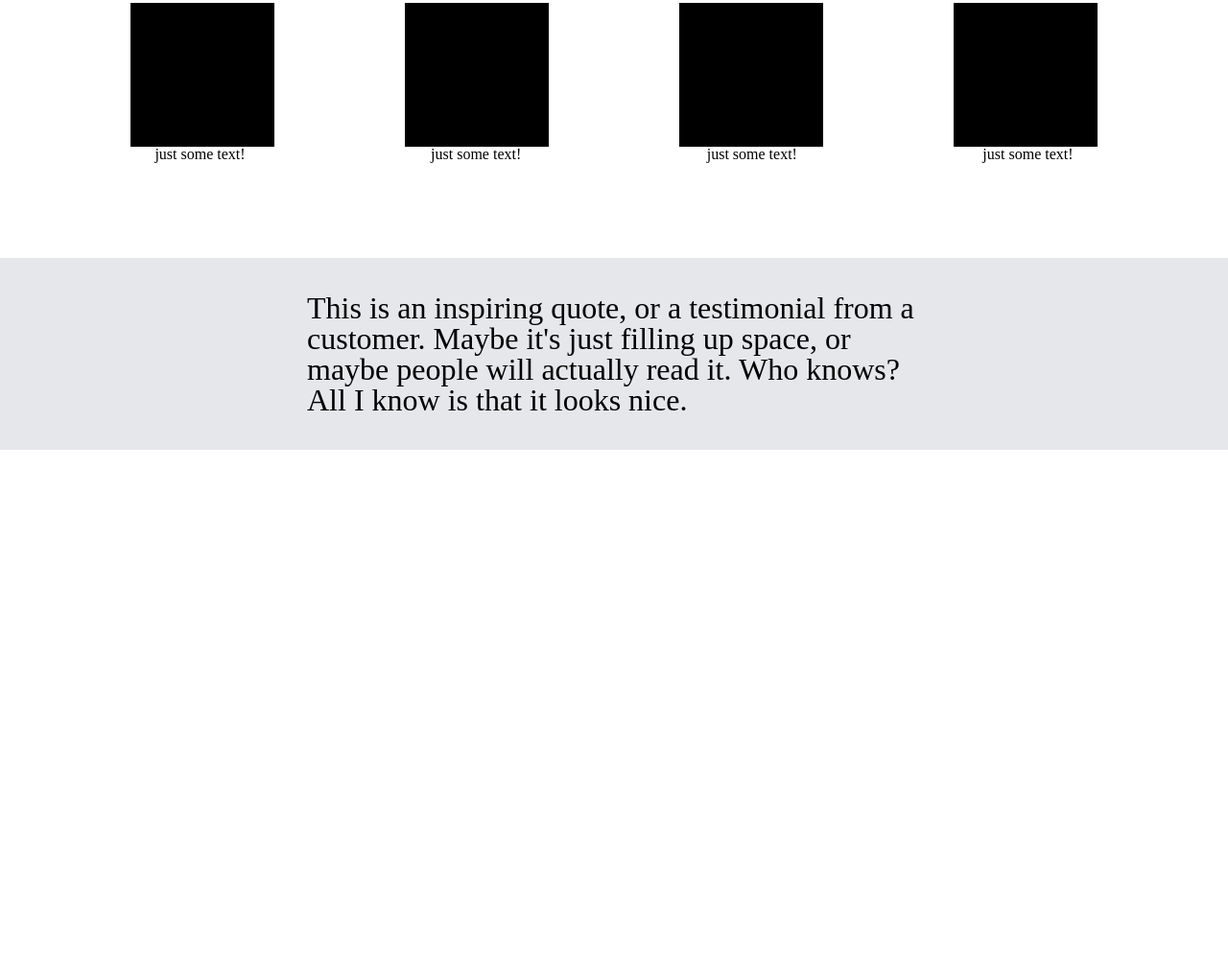
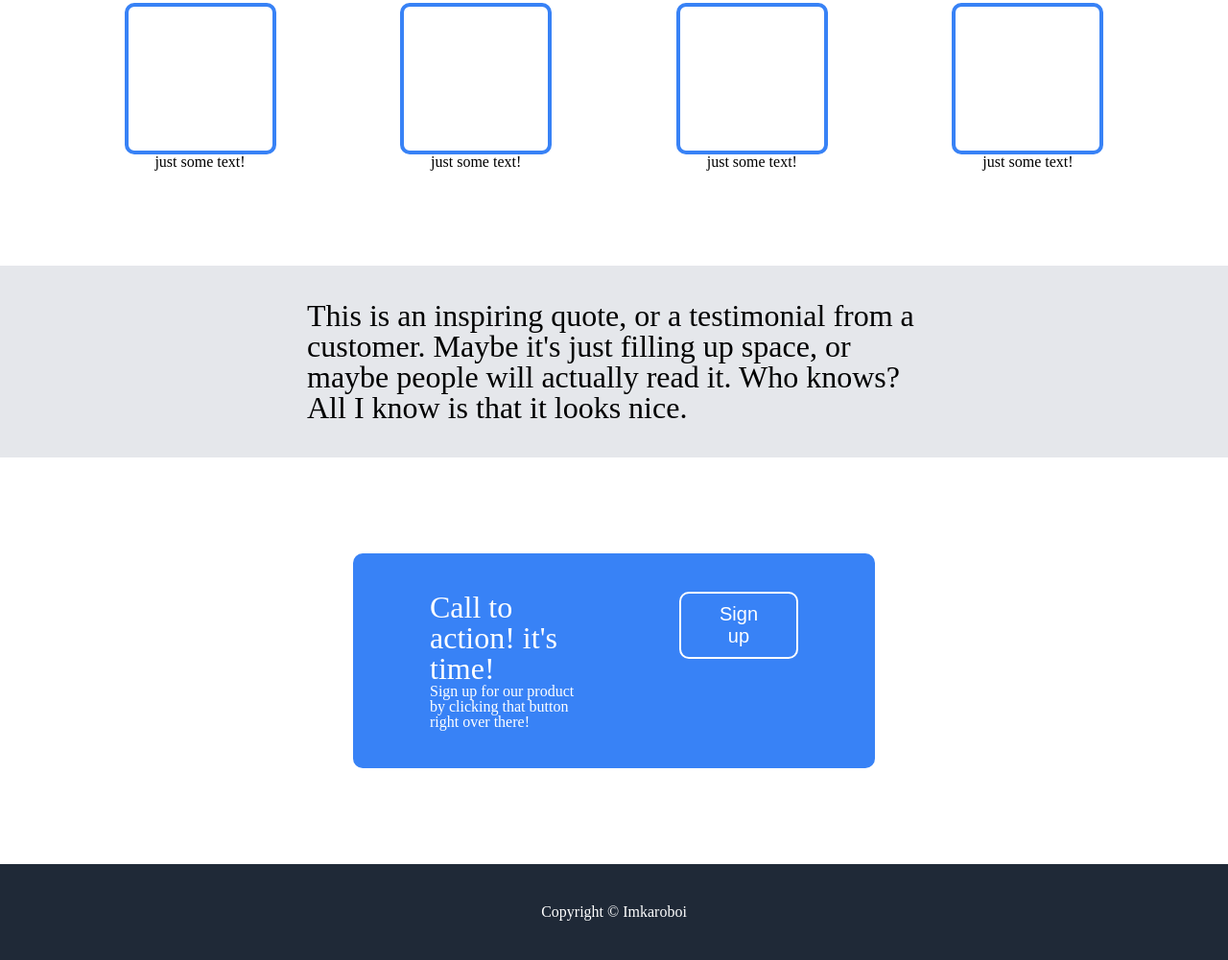
Before and after one commit to Imkaroboi/TheOdinProject1, a website: page index.html in a window 1280 px wide. Shown: the part 550-1551 px from the top of the page at 96% size. Before the commit the page ends 1019 px from the top, so only its background shows below. Drawn offline with Linux system fonts and the light colour scheme.

Commit message:
final project

```diff
--- a/index.html
+++ b/index.html
@@ -30,7 +30,7 @@
             <p id="SmallText">
               This is a website for the Odin Project.<br />It's just a test
             </p>
-            <div class="signup"><button style="border-radius: 100px; background-color: lightblue; cursor: pointer; border: none;">Sign up!</button></div>
+            <div class="signup"><button style="border-radius: 100px; background-color: #3882f6; cursor: pointer; border: none; color: white;">Sign up!</button></div>
           </div>
 
           <div class="logoPlaceholder">
@@ -59,7 +59,12 @@
       </div>
       <div class="graybox">
       <div class="grayboxtext"><p>This is an inspiring quote, or a testimonial from a customer.  Maybe it's just filling up space, or maybe people will actually read it.  Who knows?  All I know is that it looks nice.</p></div>
+      </div>
+      <div class="calltoaction">
+        <div class="textonleft"><p><span style="font-size: 2rem;"><strong>Call to action! it's time!</strong></span><br><span>Sign up for our product by clicking that button right over there!</span></p></div>
+        <div class="buttononright"><button style="background-color: rgb(0,0,0,0); border: white 2px solid; color: white; padding: 10px 40px; font-size: 20px; border-radius: 10px;">Sign up</button></div>
     </div>
     </div>
+    <div class="footer"><p>Copyright © Imkaroboi</p></div>
   </body>
 </html>
--- a/main.css
+++ b/main.css
@@ -93,7 +93,9 @@ body {
 .boxes {
   height: 150px;
   width: 150px;
-  background-color: black;
+  background-color: rgba(0,0,0,0);
+  border: #3882f6 4px solid;
+  border-radius: 10px;
 }
 .fourtext {
   display: flex;
@@ -113,3 +115,26 @@ body {
   align-items: center;
   margin-top: 100px;
 }
+.calltoaction {
+  background-color: #3882f6;
+  width: 30%;
+  margin: 100px auto;
+  display: flex;
+  padding: 40px 80px;
+  border-radius: 10px;
+}
+.textonleft {
+  color: white;
+}
+.buttononright {
+  color: rgba(0,0,0,0.5);
+  margin-left: 100px;
+}
+.footer {
+  background-color: #1f2937;
+  color: white;
+  height: 100px;
+  display: flex;
+  justify-content: center;
+  align-items: center;
+}
```
